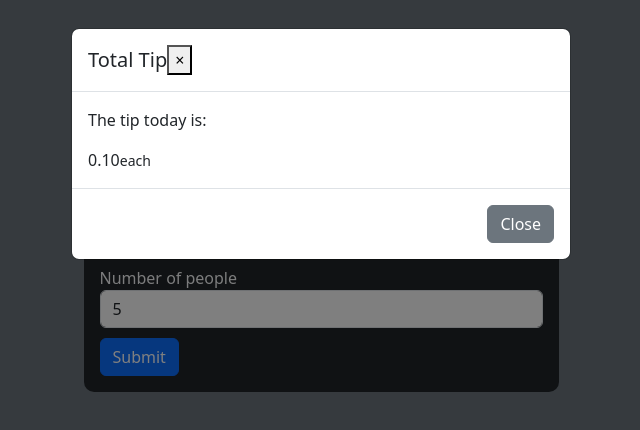
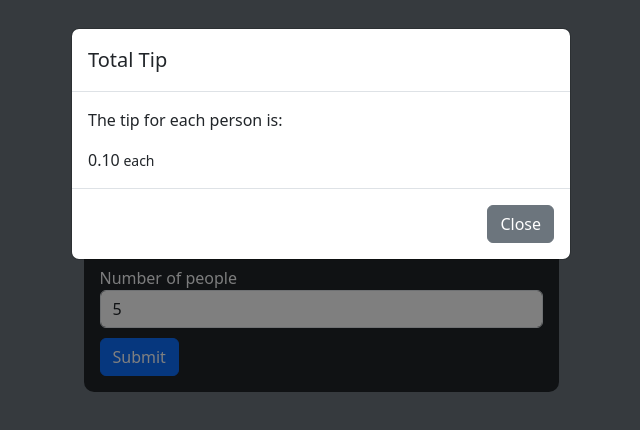
Before and after one commit to mjquintana/TipCalculator, a plain HTML site: page index.html in a window 1280 px wide. Both pictures are taken after typing "5", "5" into the empty fields and a click on the button "Submit". Shown: the whole page, without its empty margins (319-959 px from the left). Drawn offline with nearby package versions, Linux system fonts and the light colour scheme.

Commit message:
removed extra button on modal and changed title

```diff
--- a/index.html
+++ b/index.html
@@ -13,7 +13,7 @@
   <div class="container text-light mt-5">
     <div class="row justify-content-md-center">
       <div class="col-md-5 bg-dark p-3">
-        <h1 class="text-center">JS Tip Calculator</h1>
+        <h1 class="text-center">Tip Calculator</h1>
         <!--BootStrap Form-->
         <form id="form">
           <div class="form-group">
@@ -49,13 +49,10 @@
       <div class="modal-content">
         <div class="modal-header">
           <h5 class="modal-title" id="exampleModalLabel">Total Tip</h5>
-          <button type="button" class="close" data-dismiss="modal" aria-label="Close">
-            <span aria-hidden="true">&times;</span>
-          </button>
         </div>
         <div class="modal-body">
-          <p>The tip today is: </p>
-          <span id="totaltip"></span><small>each</small>
+          <p>The tip for each person is: </p>
+          <span id="totaltip"></span><small> each</small>
         </div>
         <div class="modal-footer">
           <button type="button" class="btn btn-secondary" data-dismiss="modal">Close</button>
```
